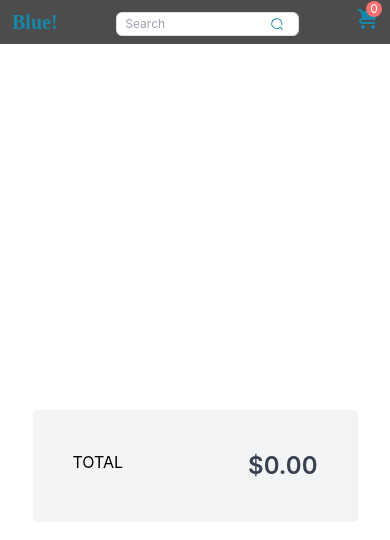
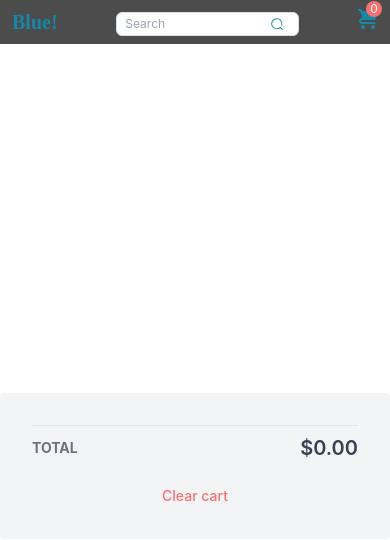
Before and after one commit to bisoladebiyi/Blue-shop-website, a React (Create React App) app: page /cart in a window 390 px wide. Shown: the top 540 px of the page. Built offline with nearby package versions, Linux system fonts and the light colour scheme.

Commit message:
made cart page responsive

```diff
--- a/src/pages/cart.jsx
+++ b/src/pages/cart.jsx
@@ -2,10 +2,10 @@ import React, { useEffect } from "react";
 import { useDispatch } from "react-redux";
 import { connect } from "react-redux";
 import Navbar from "../components/navbar";
-import { decreaseAmount, getTotal, increaseAmount, removeFromCart } from "../redux/cart/cartAction";
+import { clearCart, decreaseAmount, getTotal, increaseAmount, removeFromCart } from "../redux/cart/cartAction";
 
 const Cart = (props) => {
-  const { data, total, increase, decrease } = props;
+  const { data, total, increase, decrease, clear } = props;
   const dispatch = useDispatch()
 
   useEffect(()=> {
@@ -16,20 +16,20 @@ const Cart = (props) => {
     <div className="h-full">
       <Navbar />
       <div className="h-full w-full grid place-items-center">
-        <div className="h-auto w-5/6 p-10 bg-gray-100 rounded">
+        <div className="h-auto w-full p-8 md:w-5/6 md:p-10 bg-gray-100 rounded text-center" >
           { data === [] ? <p>No item in cart!</p> : data.map(({ value, products, id }) => {
 
             return (
-              <div className="flex justify-between mb-10">
-                <div className="w-1/2">
-                  <p className="font-bold text-gray-700 mb-5">PRODUCT DETAILS</p>
-                  <div className="flex">
+              <div className="flex flex-col sm:flex-row justify-between sm:mb-14 border-b sm:border-b-0 py-10 sm:p-0">
+                <div className="sm:w-1/3 md:w-1/2">
+                  <p className="font-bold text-gray-700 mb-5 text-xs hidden sm:flex">PRODUCT DETAILS</p>
+                  <div className="flex justify-between">
                   <img
-                    className="w-36 h-44 rounded-md"
+                    className="w-20 h-24 md:w-28 md:h-36 lg:w-36 lg:h-44 rounded-md"
                     src={products.image}
                     alt=""
                   />
-                  <div className="w-1/2 ml-10 text-gray-500 font-medium">
+                  <div className="w-1/2 ml-10 text-gray-500 font-medium text-xs sm:text-sm text-left">
                     <p>{products.title}</p>
                     <p className="mt-5 text-gray-700">${products.price}</p>
 
@@ -38,9 +38,9 @@ const Cart = (props) => {
                 </div>
 
 
-                <div className="flex w-1/4 justify-between">
+                <div className="flex sm:w-1/3 justify-between mt-6">
                   <div className="h-8 w-auto">
-                    <p className="font-bold text-gray-700 mb-5">QTY</p>
+                    <p className="font-bold text-gray-700 mb-5 text-xs text-center">QTY</p>
                     <div className="flex h-full ml-2">
                       <input
                         className="bg-white border-none px-1 w-8 h-full rounded-l-sm focus:outline-none text-sm"
@@ -64,8 +64,8 @@ const Cart = (props) => {
                     </div>
                   </div>
                   <div>
-                    <p className="font-bold text-gray-700 mb-5">TOTAL</p>
-                      <p className="text-gray-700 text-lg font-medium">${(products.price * value).toFixed(2)}</p>
+                    <p className="font-bold text-gray-700 mb-5 text-xs text-center">TOTAL</p>
+                      <p className="text-gray-700 text-base font-medium">${(products.price * value).toFixed(2)}</p>
 
                   </div>
                   <button className="text-red-400 text-sm ml-4 h-5" onClick={()=> dispatch(removeFromCart(id))}>remove</button>
@@ -73,11 +73,11 @@ const Cart = (props) => {
               </div>
             );
           })}
-          <div className="flex justify-between">
-          <p>TOTAL</p>
-          <p className="text-2xl text-gray-700 font-semibold">${total.toFixed(2)}</p>
-
+          <div className="flex justify-between items-center border-t pt-2">
+          <p className="text-sm font-bold text-gray-500">TOTAL</p>
+          <p className="text-xl text-gray-700 font-semibold">${total.toFixed(2)}</p>
           </div>
+          <button className="text-red-400 font-medium hover:text-red-500 transition text-sm mt-6" onClick={clear}>Clear cart</button>
 
         </div>
       </div>
@@ -94,7 +94,8 @@ const mapStateToProps = (state) => {
 const mapDispatchToProps = (dispatch) => {
   return {
     increase: (id) => dispatch(increaseAmount(id)) ,
-    decrease: (id) => dispatch(decreaseAmount(id))
+    decrease: (id) => dispatch(decreaseAmount(id)),
+    clear: ()=> dispatch(clearCart())
   };
 };
 
--- a/src/pages/productInfo.jsx
+++ b/src/pages/productInfo.jsx
@@ -92,7 +92,7 @@ const ProductInfo = (props) => {
           </div>
           {showPopUp && (
         <div className="grid grid-cols-1 place-items-center w-full h-screen absolute top-0">
-          <div className="w-3/4 md:w-2/5 h-auto text-center bg-white shadow-md rounded-md p-5 py-7 relative">
+          <div className="w-3/4 md:w-2/5 h-auto text-center bg-gray-100 shadow-md rounded-md p-5 py-7 relative">
               <div className="w-full flex justify-end">
               <button className="w-7" onClick={()=> setShowPopUp(false)}><img className="w-full h-full" src={close} alt=""/></button>
 
```
